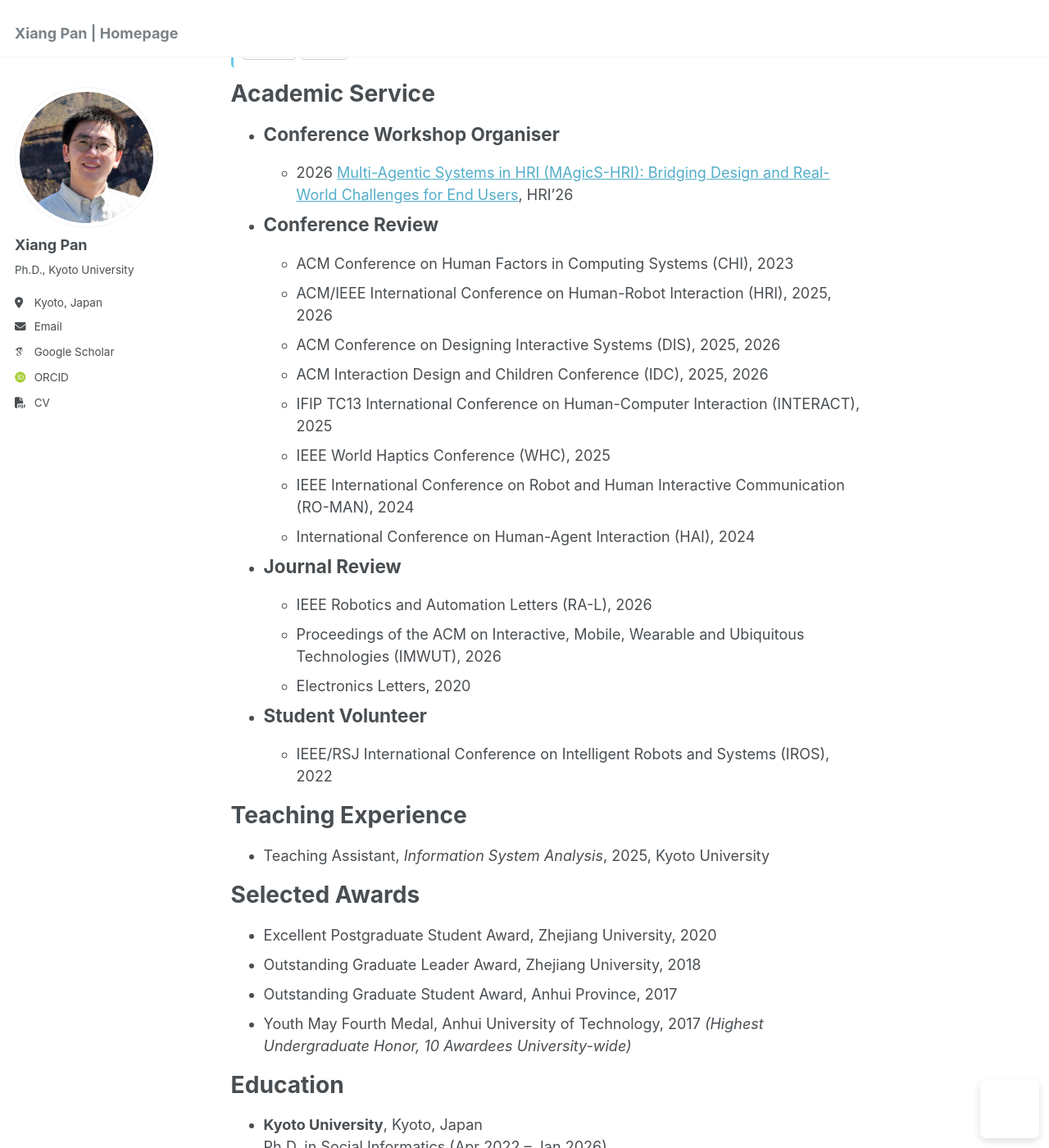
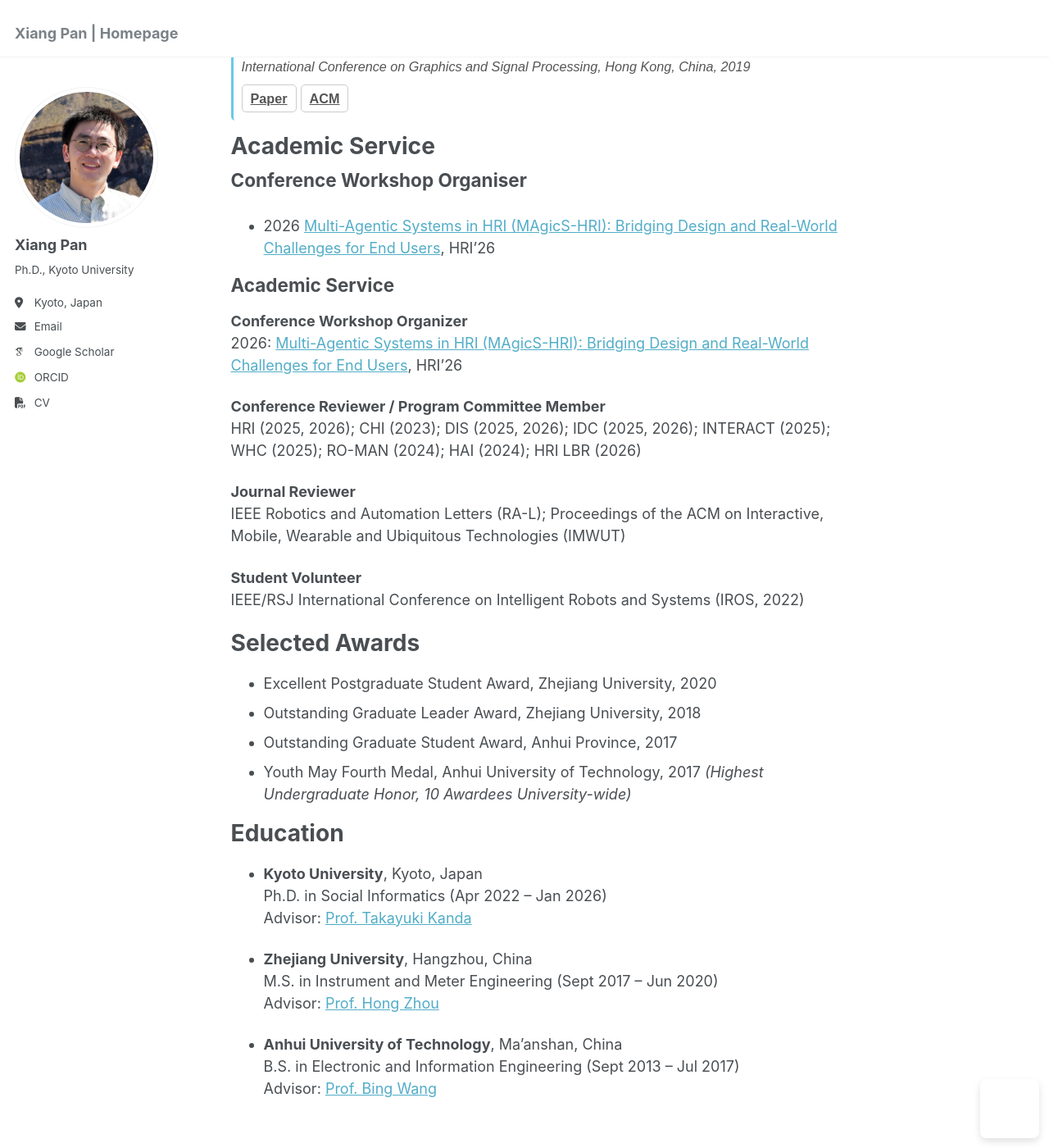
Before and after one commit to pan-xiang/pan-xiang.github.io, a Jekyll site: the page built from _pages/about.md, in a window 1280 px wide and 1400 px high, scrolled down 1217 px. Shown: the whole window at 82% size. Built offline with Jekyll 4.4.1, drawn with Linux system fonts in a browser that asks for light colours; some web fonts are replaced; a script that is not in the unit is left out; some of the changed text lies outside the part shown.

Commit message:
Update about.md

```diff
--- a/_pages/about.md
+++ b/_pages/about.md
@@ -11,29 +11,21 @@ I am a postdoctoral researcher in the [Human-Robot Interaction Lab](https://www.
 
 
 # News
+
 <ul>
-{% for item in site.data.news limit:4 %}
+{% for item in site.data.news limit:8 %}
   <li>
     <strong>{{ item.date }}:</strong> {{ item.content }}
   </li>
 {% endfor %}
 </ul>
 
-<details>
-
-  <summary style="text-align:center; color:#6bc9e6; cursor:pointer; font-weight:600; margin:8px 0;">
-    ...
-  </summary>
-
-  <ul>
-  {% for item in site.data.news offset:4 %}
-    <li>
-      <strong>{{ item.date }}:</strong> {{ item.content }}
-    </li>
-  {% endfor %}
-  </ul>
-
-</details>
+<div style="text-align: right; margin-top: 10px;">
+  <a href="{{ '/news/' | relative_url }}"
+     style="color: #2a7ae2; font-size: 0.9em; text-transform: uppercase; letter-spacing: 0.4px;">
+    Learn More >>
+  </a>
+</div>
 
 
 # Publications
@@ -94,7 +86,24 @@ I am a postdoctoral researcher in the [Human-Robot Interaction Lab](https://www.
 
 
 # Academic Service
-- ## Conference Workshop Organiser
+## Conference Workshop Organiser
+  - 2026 [Multi-Agentic Systems in HRI (MAgicS-HRI): Bridging Design and Real-World Challenges for End Users](https://sites.google.com/view/magics-hri/home), HRI’26
+
+## Academic Service
+
+**Conference Workshop Organizer**
+2026: [Multi-Agentic Systems in HRI (MAgicS-HRI): Bridging Design and Real-World Challenges for End Users](https://sites.google.com/view/magics-hri/home), HRI'26
+
+**Conference Reviewer / Program Committee Member**
+HRI (2025, 2026); CHI (2023); DIS (2025, 2026); IDC (2025, 2026); INTERACT (2025); WHC (2025); RO-MAN (2024); HAI (2024); HRI LBR (2026)
+
+**Journal Reviewer**
+IEEE Robotics and Automation Letters (RA-L); Proceedings of the ACM on Interactive, Mobile, Wearable and Ubiquitous Technologies (IMWUT)
+
+**Student Volunteer**
+IEEE/RSJ International Conference on Intelligent Robots and Systems (IROS, 2022)
+
+<!-- - ## Conference Workshop Organiser
   - 2026 [Multi-Agentic Systems in HRI (MAgicS-HRI): Bridging Design and Real-World Challenges for End Users](https://sites.google.com/view/magics-hri/home), HRI’26
 
 - ## Conference Review
@@ -110,14 +119,9 @@ I am a postdoctoral researcher in the [Human-Robot Interaction Lab](https://www.
 - ## Journal Review
   - IEEE Robotics and Automation Letters (RA-L), 2026
   - Proceedings of the ACM on Interactive, Mobile, Wearable and Ubiquitous Technologies (IMWUT), 2026
-  - Electronics Letters, 2020
 
 - ## Student Volunteer
-  - IEEE/RSJ International Conference on Intelligent Robots and Systems (IROS), 2022
-
-
-# Teaching Experience
-- Teaching Assistant, *Information System Analysis*, 2025, Kyoto University
+  - IEEE/RSJ International Conference on Intelligent Robots and Systems (IROS), 2022    -->
 
 
 # Selected Awards
```
